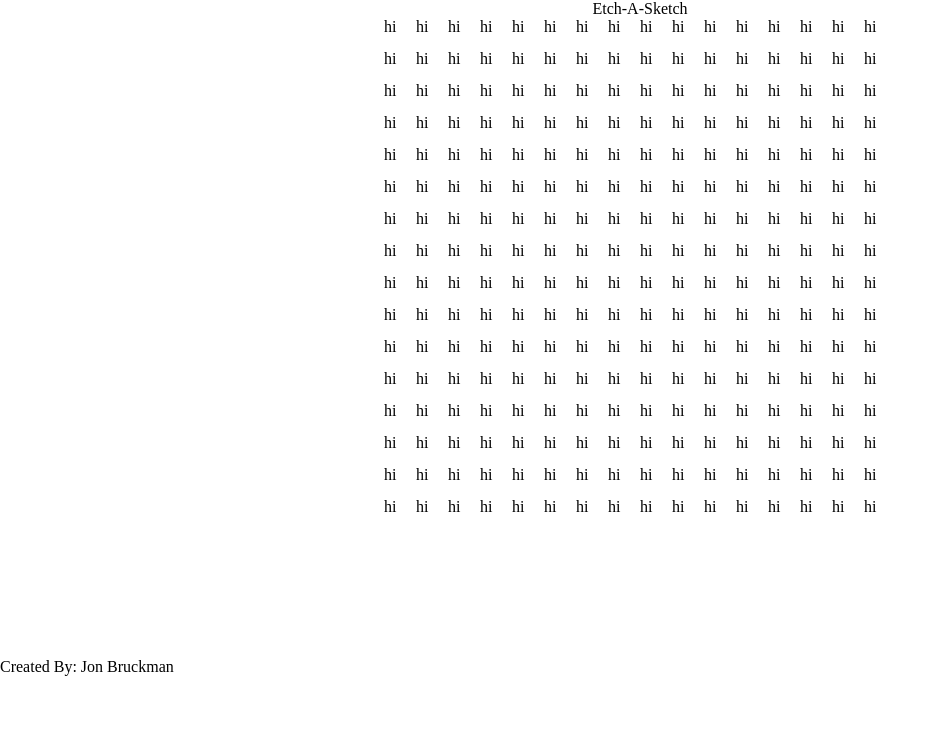
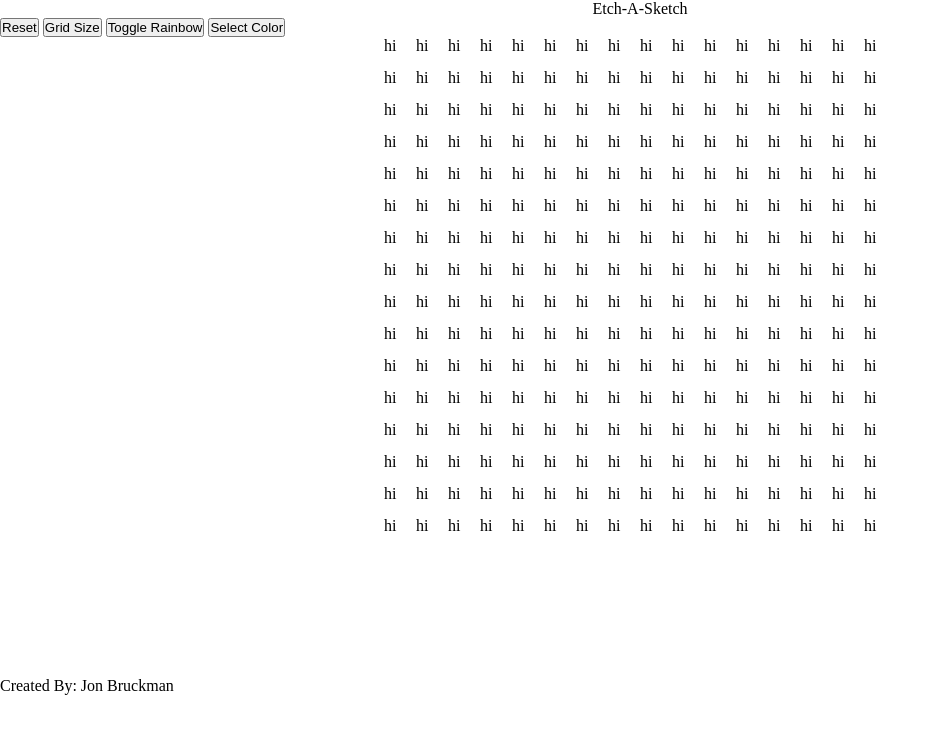
Before and after one commit to Makomanix/etch_sketch, a plain HTML site: page index.html in a window 1280 px wide. Shown: the whole page, without its empty margins (0-940 px from the left). Drawn offline with Linux system fonts and the light colour scheme.

Commit message:
added menu and buttons in html

```diff
--- a/index.html
+++ b/index.html
@@ -8,6 +8,12 @@
 </head>
 <body>
   <header>Etch-A-Sketch</header>
+  <section class="menu">
+    <button>Reset</button>
+    <button>Grid Size</button>
+    <button>Toggle Rainbow</button>
+    <button>Select Color</button>
+  </section>
   <div class="grid"></div>
   <footer>Created By: Jon Bruckman</footer>
   <script src="etch.js"></script>
```
